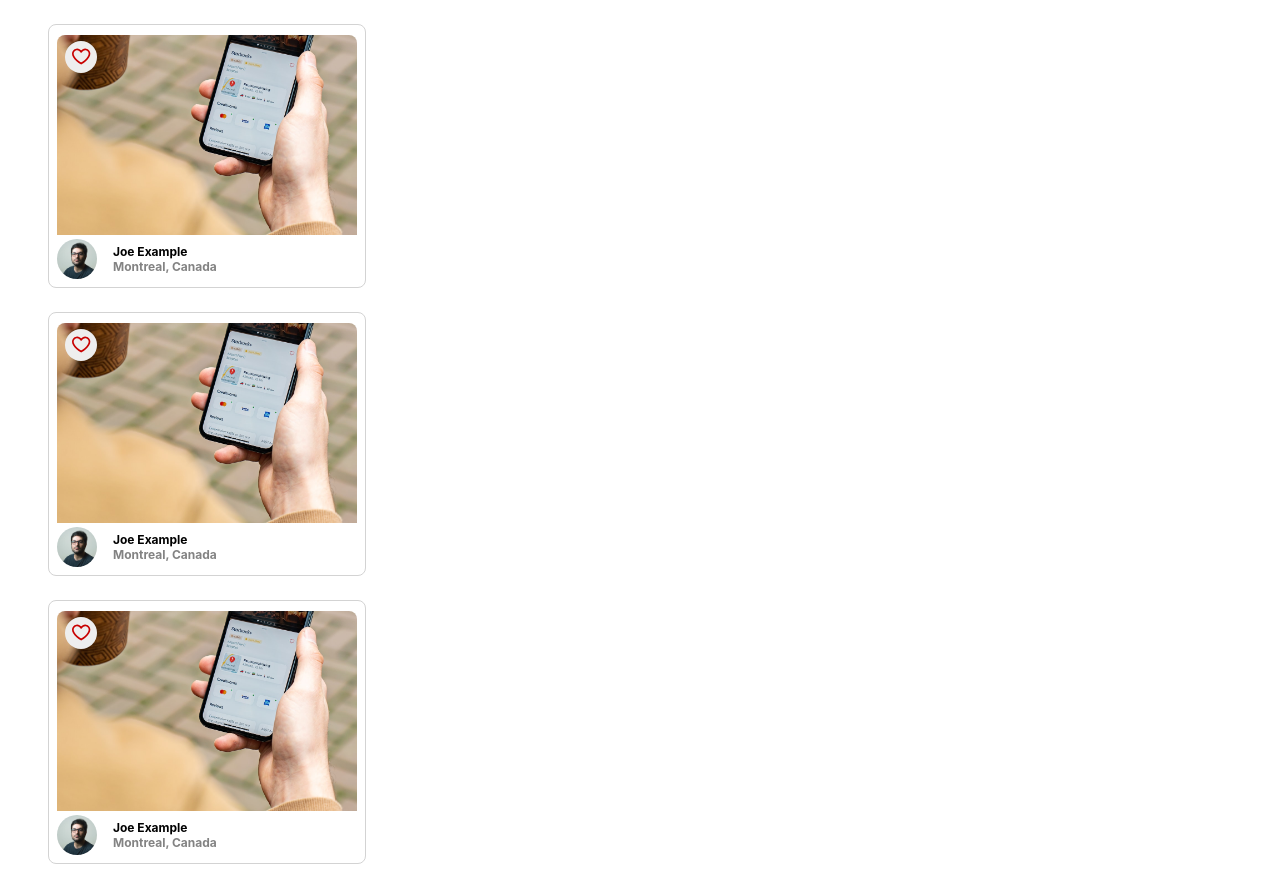
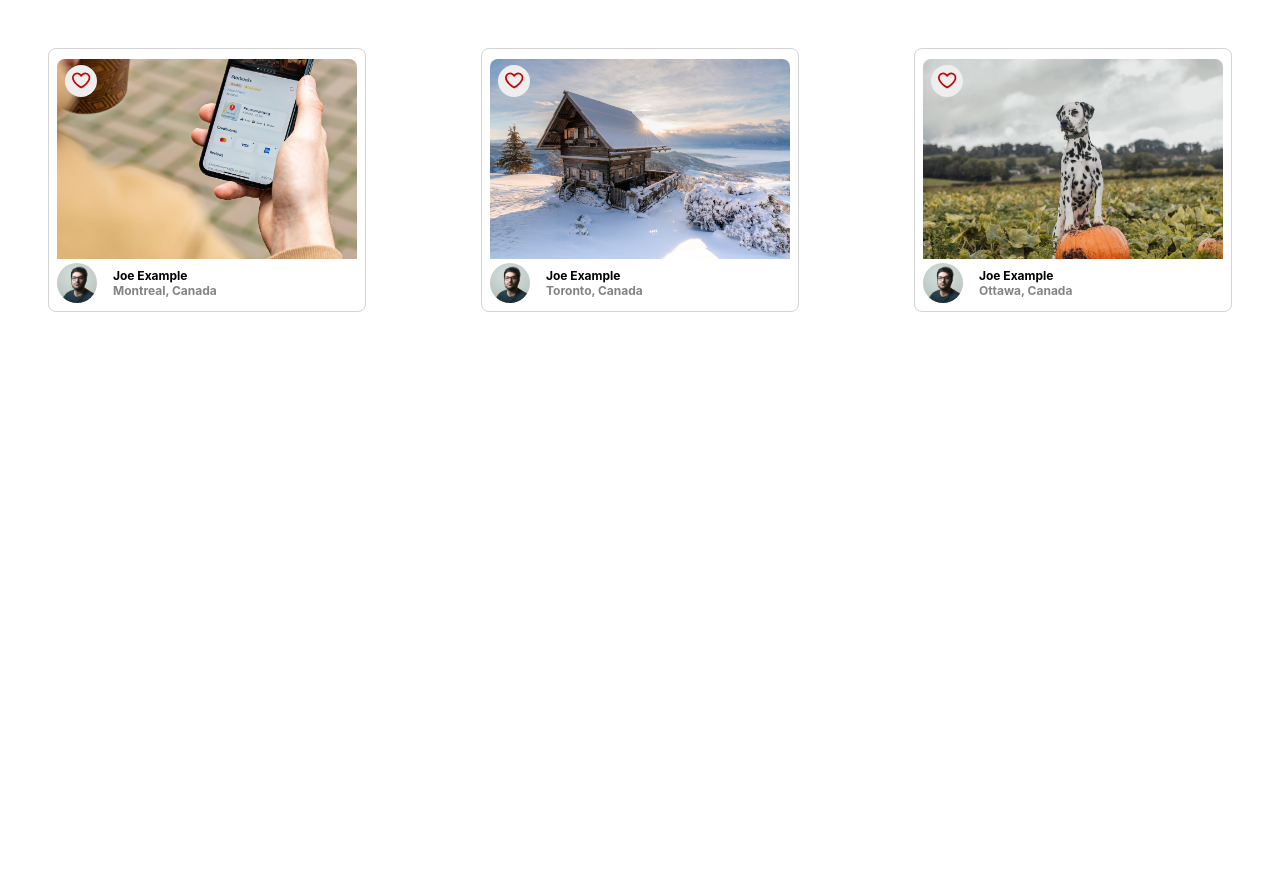
Before and after one commit to liisawiild/photo-labs, a React (Create React App) app in the folder frontend/: page / in a window 1280 px wide. After the commit the page ends 800 px from the top, so only its background shows below. Built offline with nearby package versions, Linux system fonts and the light colour scheme; the HTML template or start-up script is replaced by a standard one.

Commit message:
feat: create array to show list of photos using data from PhotoList, populate list on App.js, correct the syntax for pulling photo data

```diff
--- a/frontend/src/App.jsx
+++ b/frontend/src/App.jsx
@@ -1,22 +1,12 @@
 import React from 'react';
 
-import PhotoListItem from './components/PhotoListItem';
+import PhotoList from 'components/PhotoList';
 import './App.scss';
 
 //sample data
-const sampleDataForPhotoListItem = {
-  id: "1",
-  location: {
-    city: "Montreal",
-    country: "Canada",
-  },
-  imageSource: `${process.env.PUBLIC_URL}/Image-1-Regular.jpeg`,
-  username: "Joe Example",
-  profile: `${process.env.PUBLIC_URL}/profile-1.jpg`,
-};
 
-const photos = [...Array(3)];
-const photoItems = photos.map((photo, i) => <PhotoListItem key={i} data={sampleDataForPhotoListItem} />);
+// const photos = [...Array(3)];
+// const photoItems = photos.map((photo, i) => <PhotoListItem key={i} data={sampleDataForPhotoListItem} />);
 
 
 // Note: Rendering a single component to build components in isolation
@@ -24,7 +14,8 @@
 
   return (
     <div className="App">
-      {photoItems}
+      {/* {photoItems} */}
+      <PhotoList />
     </div>
   );
 };
--- a/frontend/src/components/PhotoList.jsx
+++ b/frontend/src/components/PhotoList.jsx
@@ -1,6 +1,7 @@
 import React from "react";
 
 import "../styles/PhotoList.scss";
+import PhotoListItem from "./PhotoListItem";
 
 const sampleDataForPhotoList = [
   {
@@ -56,10 +57,12 @@
   },
 ];
 
+const listPhotosArr = sampleDataForPhotoList.map((photo, i) => <PhotoListItem key={i} data={photo} />)
+
 const PhotoList = () => {
   return (
     <ul className="photo-list">
-      {/* Insert React */}
+      {listPhotosArr}
     </ul>
   );
 };
--- a/frontend/src/components/PhotoListItem.jsx
+++ b/frontend/src/components/PhotoListItem.jsx
@@ -12,15 +12,16 @@
 
 const PhotoListItem = (props) => {
   const { data } = props;
+  // console.log(data);
 
   return (
     <article className="photo-list__item">
       <PhotoFavButton />
-      <img className="photo-list__image" src={data.imageSource}/>
+      <img className="photo-list__image" src={data.urls.regular}/>
       <div className="photo-list__user-details">
-        <img className="photo-list__user-profile"src={data.profile}/>
+        <img className="photo-list__user-profile"src={data.user.profile}/>
         <div className="photo-list__user-info">
-          {data.username}
+          {data.user.name}
           <div className="photo-list__user-location" >{data.location.city}, {data.location.country}</div>
         </div>
       </div>
```
